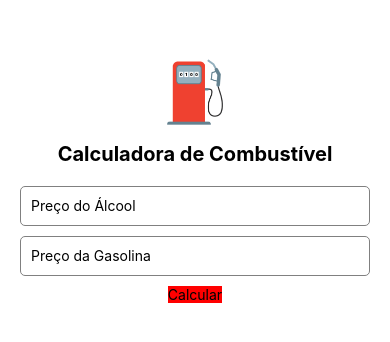
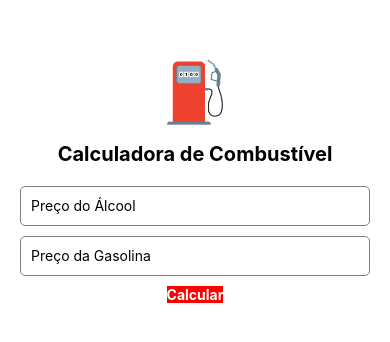
Before and after one commit to JoaoPedro999/ProjetoCombustivel, a React Native app: screen / in a window 390 px wide. Shown: the part 250-592 px from the top of the page. Built offline with nearby package versions, Linux system fonts and the light colour scheme.

Commit message:
commit estilo

```diff
--- a/App.js
+++ b/App.js
@@ -47,7 +47,7 @@ export default function FuelCalculator() {
         onChangeText={(text) => setGasolinaValor(text)}
       />
       <TouchableOpacity style={styles.btn} onPress={calcularRecomendacao}>
-        <Text>Calcular</Text>
+        <Text style={styles.btntext}>Calcular</Text>
       </TouchableOpacity>
 
       <Modal
@@ -74,7 +74,7 @@ export default function FuelCalculator() {
               style={styles.btn}
               onPress={() => setModalVisible(false)}
             >
-              <Text>Fechar</Text>
+              <Text style={styles.btntext}>Fechar</Text>
             </TouchableOpacity>
           </View>
         </View>
@@ -131,6 +131,8 @@ const styles = StyleSheet.create({
     width: "100",
     height: "100",
     backgroundColor: "red",
+  },
+  btntext: {
     color: "white",
     fontWeight: "bold",
   },
```
